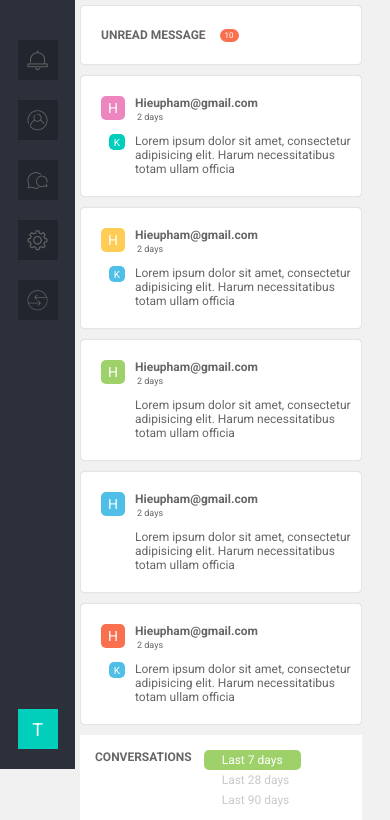
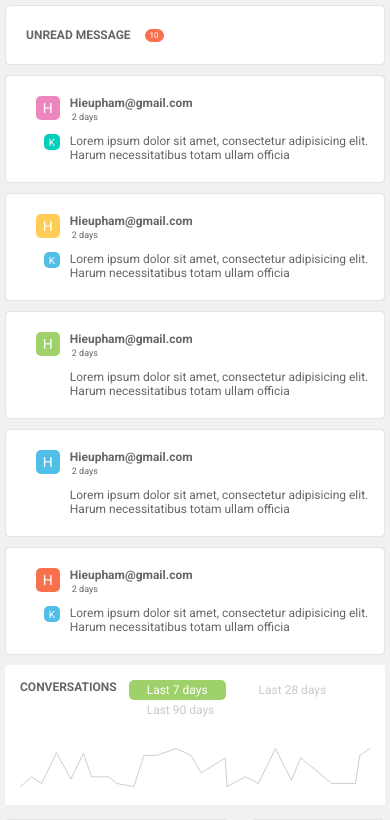
Before and after one commit to zigvy-intern/tuan-xuan-chat, a plain HTML site: page public/notification.html in a window 390 px wide. Shown: the part 75-895 px from the top of the page. Drawn offline with Linux system fonts and the light colour scheme; files whose address does not match are found by name.

Commit message:
Edit repsonsive inner-block

```diff
--- a/public/assets/style/common.css
+++ b/public/assets/style/common.css
@@ -509,6 +509,9 @@ body {
 
 @media(max-width:411px) {
     .inner-block {
+        padding: 0px;
+    }
+    .inner-block {
         max-width: 100%;
         height: 85vh;
         display: flex;
@@ -518,8 +521,8 @@ body {
         padding: 5px;
     }
 
-    .inner-block>* {
-        margin-right: 23px;
+    .inner-block > * {
+        margin-right: 0px;
     }
 
     .block--medium {
--- a/public/assets/style/notification-style.css
+++ b/public/assets/style/notification-style.css
@@ -147,3 +147,9 @@
 .activities--closed::before {
     background-color: var(--color-orange);
 }
+
+@media (max-width:600px) {
+    .aside-nav {
+        display: none;
+    }
+}
```
Also changed, not shown: public/notification.html (+0 -1 lines).
